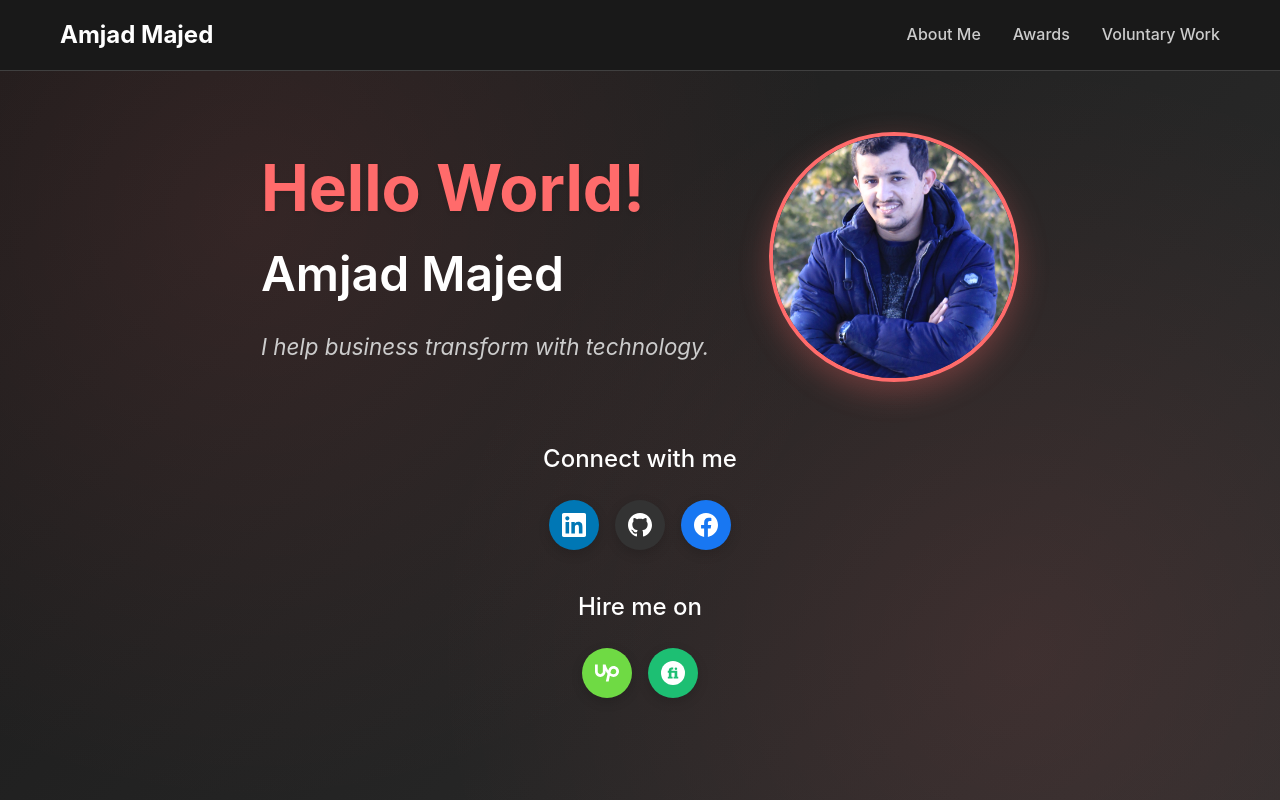
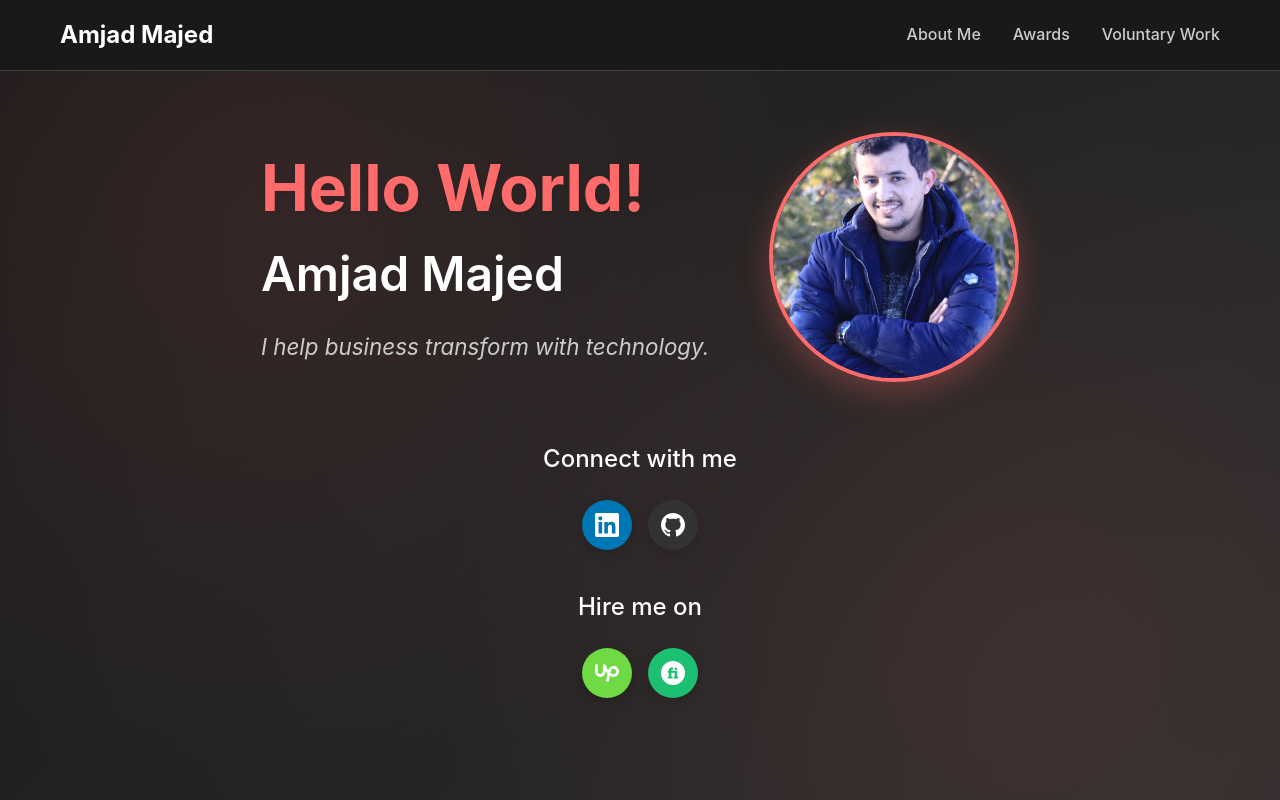
Before and after one commit to Amjad992/amjadmajed.com, a Next.js app: page / in a window 1280 px wide. Built offline with nearby package versions, Linux system fonts and the light colour scheme.

Commit message:
Chores: remove fb icon

```diff
--- a/src/app/globals.css
+++ b/src/app/globals.css
@@ -16,7 +16,6 @@
   /* Social Media Brand Colors */
   --linkedin: #0077b5;
   --github: #333333;
-  --facebook: #1877f2;
   --upwork: #6fda44;
   --fiverr: #1dbf73;
 }
--- a/src/components/HeroSection.js
+++ b/src/components/HeroSection.js
@@ -33,12 +33,6 @@
 const GitHubIcon = () => (
   <svg width="20" height="20" viewBox="0 0 24 24" fill="currentColor">
     <path d="M12 0c-6.626 0-12 5.373-12 12 0 5.302 3.438 9.8 8.207 11.387.599.111.793-.261.793-.577v-2.234c-3.338.726-4.033-1.416-4.033-1.416-.546-1.387-1.333-1.756-1.333-1.756-1.089-.745.083-.729.083-.729 1.205.084 1.839 1.237 1.839 1.237 1.07 1.834 2.807 1.304 3.492.997.107-.775.418-1.305.762-1.604-2.665-.305-5.467-1.334-5.467-5.931 0-1.311.469-2.381 1.236-3.221-.124-.303-.535-1.524.117-3.176 0 0 1.008-.322 3.301 1.23.957-.266 1.983-.399 3.003-.404 1.02.005 2.047.138 3.006.404 2.291-1.552 3.297-1.23 3.297-1.23.653 1.653.242 2.874.118 3.176.77.84 1.235 1.911 1.235 3.221 0 4.609-2.807 5.624-5.479 5.921.43.372.823 1.102.823 2.222v3.293c0 .319.192.694.801.576 4.765-1.589 8.199-6.086 8.199-11.386 0-6.627-5.373-12-12-12z" />
-  </svg>
-);
-
-const FacebookIcon = () => (
-  <svg width="20" height="20" viewBox="0 0 24 24" fill="currentColor">
-    <path d="M24 12.073c0-6.627-5.373-12-12-12s-12 5.373-12 12c0 5.99 4.388 10.954 10.125 11.854v-8.385H7.078v-3.47h3.047V9.43c0-3.007 1.792-4.669 4.533-4.669 1.312 0 2.686.235 2.686.235v2.953H15.83c-1.491 0-1.956.925-1.956 1.874v2.25h3.328l-.532 3.47h-2.796v8.385C19.612 23.027 24 18.062 24 12.073z" />
   </svg>
 );
 
@@ -107,13 +101,6 @@
               >
                 <GitHubIcon />
               </SocialIcon>
-              <SocialIcon
-                href="https://www.facebook.com/amjad992"
-                bgColor="var(--facebook)"
-                label="Facebook"
-              >
-                <FacebookIcon />
-              </SocialIcon>
             </div>
           </div>
 
```
